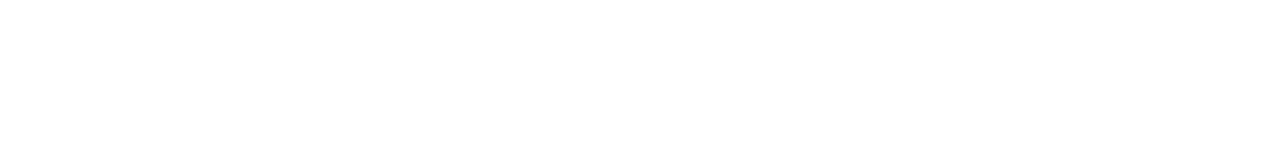
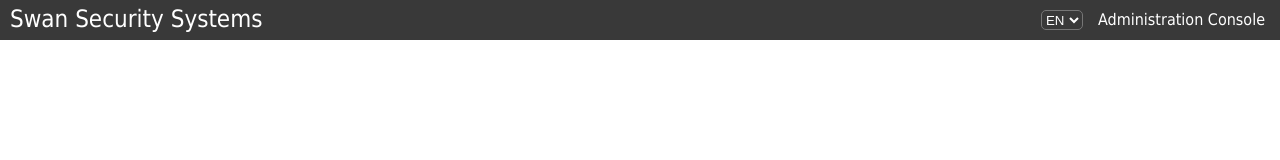
Before and after one commit to carakazov/registration-ms-front-app, a React app: page / in a window 1280 px wide. Built offline with nearby package versions, Linux system fonts and the light colour scheme.

Commit message:
header tag

```diff
--- a/package.json
+++ b/package.json
@@ -10,7 +10,7 @@
     "i18next-browser-languagedetector": "6.1.5",
     "react": "^18.2.0",
     "react-dom": "^18.2.0",
-    "react-i18next": "^12.2.0",
+    "react-i18next": "11.18.4",
     "react-scripts": "5.0.1",
     "web-vitals": "^2.1.4"
   },
--- /dev/null
+++ b/public/index.css
@@ -0,0 +1,5 @@
+* {
+    margin: 0;
+    padding: 0;
+    box-sizing: border-box;
+}
--- a/public/index.html
+++ b/public/index.html
@@ -1,5 +1,9 @@
 <!DOCTYPE html>
 <html lang="en">
+  <head>
+    <title>Admin console</title>
+    <link rel="stylesheet" href="index.css">
+  </head>
   <body>
     <noscript>You need to enable JavaScript to run this app.</noscript>
     <div id="root"></div>
--- /dev/null
+++ b/src/components/app/App.js
@@ -0,0 +1,9 @@
+import Header from "../header/Header";
+
+export default function App() {
+    return(
+        <div>
+            <Header/>
+        </div>
+    )
+}
--- /dev/null
+++ b/src/components/header/Header.js
@@ -0,0 +1,32 @@
+import {useTranslation} from "react-i18next";
+import {useEffect, useState} from "react";
+
+import './header.css'
+import languageHolder from "../holders/languageHolder";
+
+
+export default function Header() {
+    const {t, i18n} = useTranslation()
+
+    const[language, setLanguage] = useState(languageHolder.getLanguage())
+
+    useEffect(() => {
+        i18n.changeLanguage(language)
+        languageHolder.setLanguage(language)
+    }, [language])
+
+    return(
+        <div className={'header'}>
+            <div className={'header-item company-title'}>
+                Swan Security Systems
+            </div>
+            <div className={'header-item app-title'}>
+                <select name={'Select language'} onChange={e => setLanguage(e.target.value)} value={language}>
+                    <option value={'en'}>EN</option>
+                    <option value={'ru'}>RU</option>
+                </select>
+                {t('titles.administrationConsole')}
+            </div>
+        </div>
+    )
+}
--- /dev/null
+++ b/src/components/header/header.css
@@ -0,0 +1,39 @@
+.header {
+    display: flex;
+    height: 40px;
+    background-color: #393939;
+    color: white;
+    font-family: Tahoma, serif;
+}
+
+.header-item {
+    flex: 1
+}
+
+.app-title {
+    display: flex;
+    justify-content: flex-end;
+    padding-right: 15px;
+    column-gap: 15px;
+    padding-top: 10px;
+}
+
+.company-title {
+    font-size: 1.5rem;
+    padding-top: 5px;
+    padding-left: 10px;
+}
+
+select {
+    height: 20px;
+    border-radius: 5px;
+    background-color: #393939;
+    color: white;
+}
+
+option {
+    font-family: Tahoma, serif;
+    background-color: #393939;
+    color: white;
+    border-radius: 5px;
+}
--- /dev/null
+++ b/src/components/holders/languageHolder.js
@@ -0,0 +1,19 @@
+const LANGUAGE = "language"
+
+export class LanguageHolder {
+    getLanguage() {
+        let language = sessionStorage.getItem(LANGUAGE)
+        if(language === null) {
+            sessionStorage.setItem(LANGUAGE, 'en')
+            return 'en'
+        }
+        return language
+    }
+
+    setLanguage(language) {
+        sessionStorage.setItem(LANGUAGE, language)
+    }
+}
+
+const languageHolder = new LanguageHolder()
+export default languageHolder
--- a/src/i18n/config.js
+++ b/src/i18n/config.js
@@ -6,9 +6,7 @@ import { TRANSLATION_RU } from './ru/translation';
 import { TRANSLATION_EN } from './en/translation';
 
 i18n.use(initReactI18next)
-    .use(LanguageDetector)
     .init({
-        fallbackLng: 'ru',
         resources: {
             ru: {
                 translation: TRANSLATION_RU,
--- a/src/i18n/en/translation.js
+++ b/src/i18n/en/translation.js
@@ -1,3 +1,5 @@
 export const TRANSLATION_EN = {
-    //add english text here
+    titles: {
+        administrationConsole: 'Administration Console'
+    }
 }
--- a/src/i18n/ru/translation.js
+++ b/src/i18n/ru/translation.js
@@ -1,3 +1,5 @@
 export const TRANSLATION_RU = {
-    //add russian text here
+    titles: {
+        administrationConsole: 'Панель Администратора'
+    }
 }
--- a/src/index.js
+++ b/src/index.js
@@ -1,9 +1,12 @@
 import React from 'react';
 import ReactDOM from 'react-dom/client';
+import App from "./components/app/App";
+import './i18n/config'
+
 
 const root = ReactDOM.createRoot(document.getElementById('root'));
 root.render(
   <React.StrictMode>
-
+    <App/>
   </React.StrictMode>
 );
```
Also changed, not shown: 1 other file.
